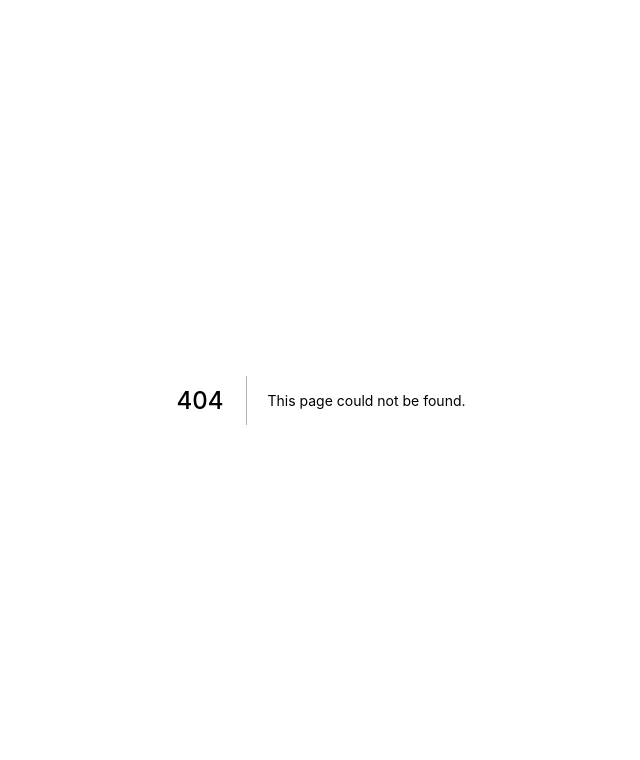
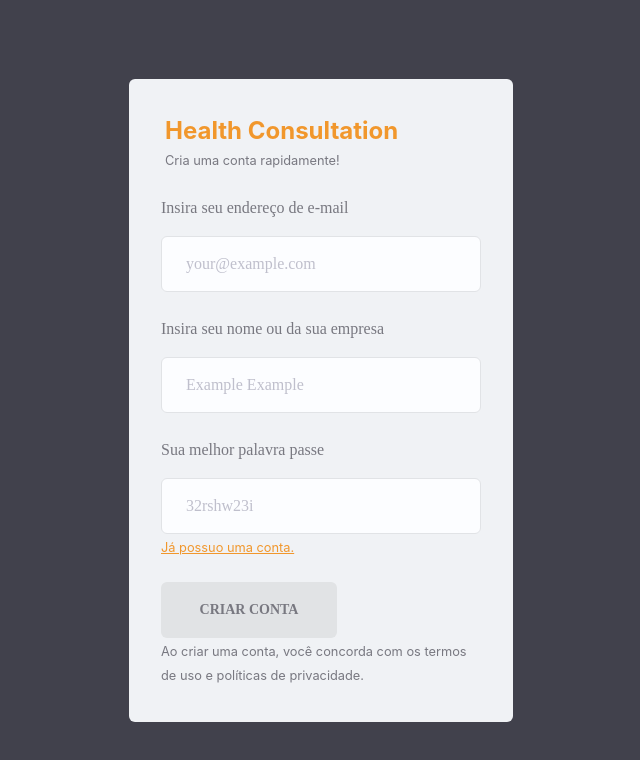
Before and after one commit to jmamadeu/arietus, a Next.js app: page /signup in a window 1280 px wide. Before the commit this address had no page. Shown: the top 760 px of the page, without its empty margins (319-959 px from the left). Built offline with nearby package versions, Linux system fonts and the light colour scheme.

Commit message:
:zap: chore Create signup page

```diff
--- /dev/null
+++ b/src/pages/signup.tsx
@@ -0,0 +1,80 @@
+import Head from 'next/head';
+import Link from 'next/link';
+
+import { Input } from '../components';
+
+export default function SignUp() {
+  return (
+    <div>
+      <Head>
+        <title>Health Consultation | Marca sua consulta sem sair de casa</title>
+        <link rel='icon' href='/favlogo.png' />
+      </Head>
+
+      <main className='bg-primary-default w-screen h-screen flex justify-center items-center'>
+        <div className=' max-w-sm w-full p-9 bg-shapes-background rounded-md '>
+          <h1 className='font-body font-bold text-2xl text-primary-main'>
+            Health Consultation
+          </h1>
+          <small className='text-texts-secondary'>
+            Cria uma conta rapidamente!
+          </small>
+          <br />
+          <br />
+
+          <div className='flex flex-col items-center '>
+            <form action=''>
+              <Input
+                name='email'
+                label='Insira seu endereço de e-mail'
+                placeholder='your@example.com'
+              />
+              <br />
+              <br />
+              <Input
+                name='identityNumber'
+                type='text'
+                label='Insira seu nome ou da sua empresa'
+                placeholder='Example Example'
+              />
+
+              <br />
+              <br />
+              <Input
+                name='password'
+                type='password'
+                label='Sua melhor palavra passe'
+                placeholder='32rshw23i'
+              />
+
+              <br />
+              <small>
+                <Link href='/'>
+                  <a className='text-primary-main underline'>
+                    Já possuo uma conta.
+                  </a>
+                </Link>
+              </small>
+              <br />
+              <br />
+
+              <button
+                type='button'
+                className='w-44 font-title h-14 bg-shapes-lines font-bold text-sm uppercase text-texts-secondary
+              hover:bg-shapes-complement rounded-md transition duration-150
+              outline-none focus:outline-none'
+              >
+                Criar Conta
+              </button>
+              <br />
+              <small className='text-texts-secondary'>
+                Ao criar uma conta, você concorda com os termos de uso e
+                políticas de privacidade.
+              </small>
+            </form>
+          </div>
+        </div>
+      </main>
+    </div>
+  );
+}
```
